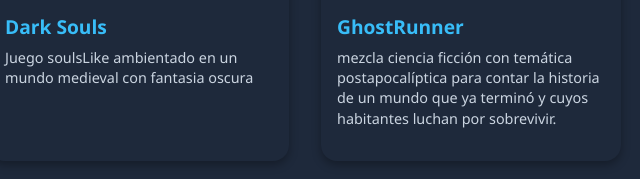
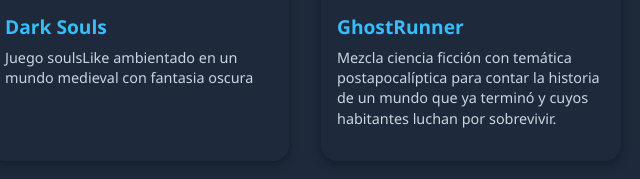
Before and after one commit to BrunonRed/BrunonRed.github.io, a plain HTML site: page index.html in a window 1280 px wide. Shown: the part 1119-1298 px from the top of the page, 335-975 px from the left. Drawn offline with Linux system fonts and the light colour scheme.

Commit message:
sintaxis

```diff
--- a/index.html
+++ b/index.html
@@ -305,7 +305,7 @@
         <div class="juego-imagen" style="background-image: url('https://encrypted-tbn1.gstatic.com/images?q=tbn:ANd9GcRTWT72pyocKusesND1san-jKVzlsq-AKnjCGRrNpRQkYWOzdPW5gFt9dznJex8648991PnTXmY6cwLsAo8qrLYmC69xY5YUYf3_Gjb9Wk6-g');"></div>
         <div class="juego-info">
           <h4>GhostRunner</h4>
-          <p>mezcla ciencia ficción con temática postapocalíptica para contar la historia de un mundo que ya terminó y cuyos habitantes luchan por sobrevivir.</p>
+          <p>Mezcla ciencia ficción con temática postapocalíptica para contar la historia de un mundo que ya terminó y cuyos habitantes luchan por sobrevivir.</p>
         </div>
       </a>
     </div>
```
